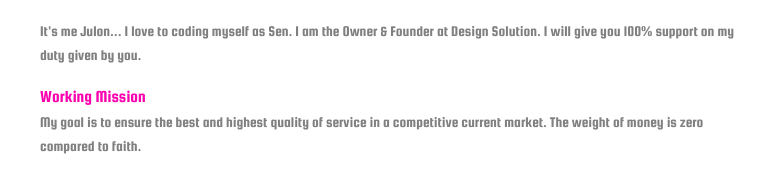
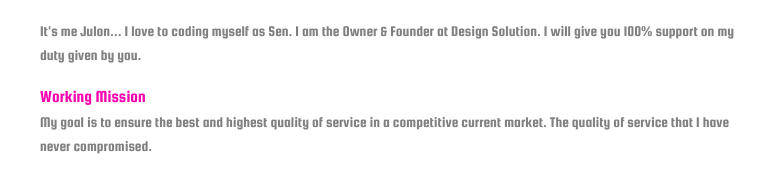
Before and after one commit to ItsMrSen/Mr-Sen, a plain HTML site: page index.html in a window 1280 px wide. Shown: the part 1154-1329 px from the top of the page, 460-1228 px from the left. Drawn offline with Linux system fonts and the light colour scheme.

Commit message:
little change

```diff
--- a/index.html
+++ b/index.html
@@ -72,7 +72,7 @@
                         <h4>Lead Designer & Web Developer <span>| DESIGN SOLUTION</span></h4>
                         <p>It's me Julon... I love to coding myself as Sen. I am the Owner & Founder at Design Solution. I will give you 100% support on my duty given by you.</p>
                         <h5>Working Mission</h5>
-                        <p>My goal is to ensure the best and highest quality of service in a competitive current market. The weight of money is zero compared to faith.</p>
+                        <p>My goal is to ensure the best and highest quality of service in a competitive current market. The quality of service that I have never compromised.</p>
                         <div class="info">
                             <div class="list">
                                 <label>Facebook:</label>
```
